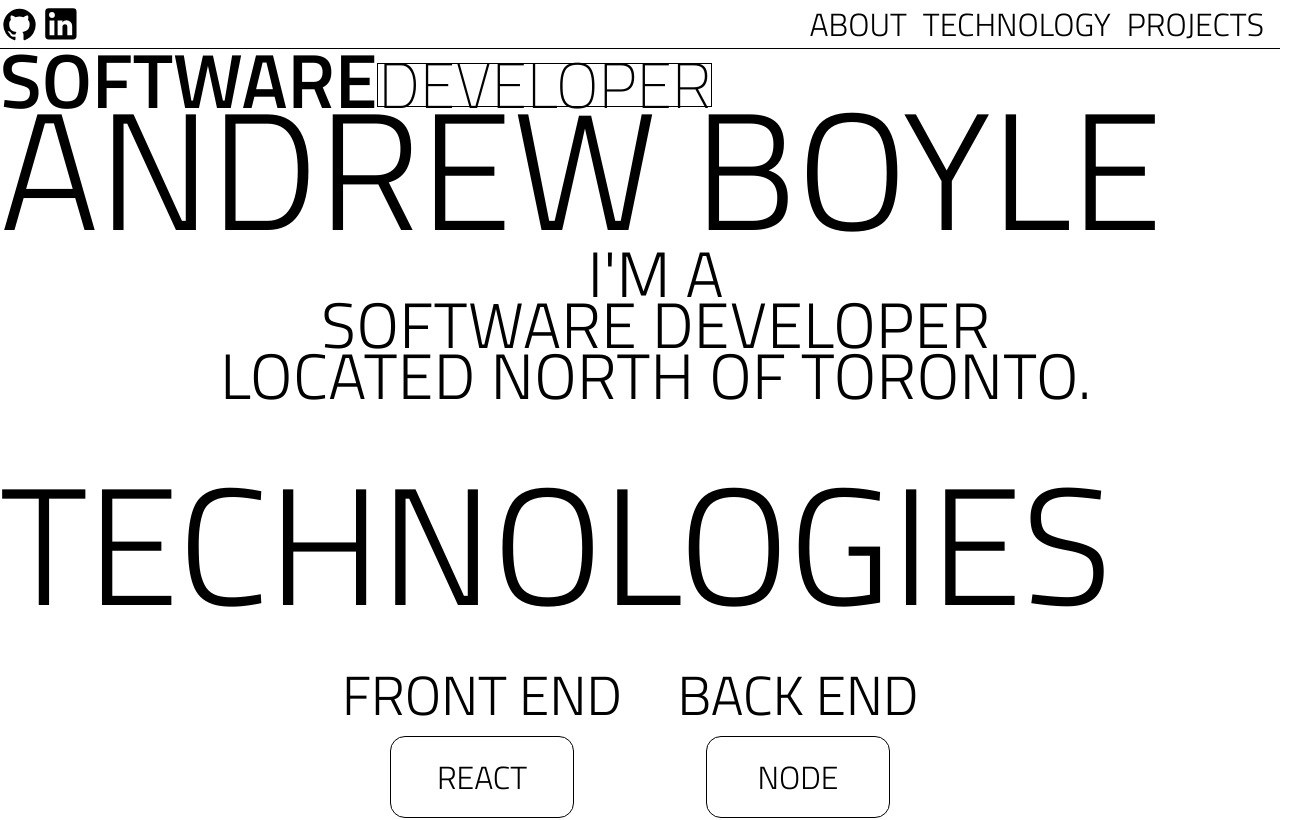
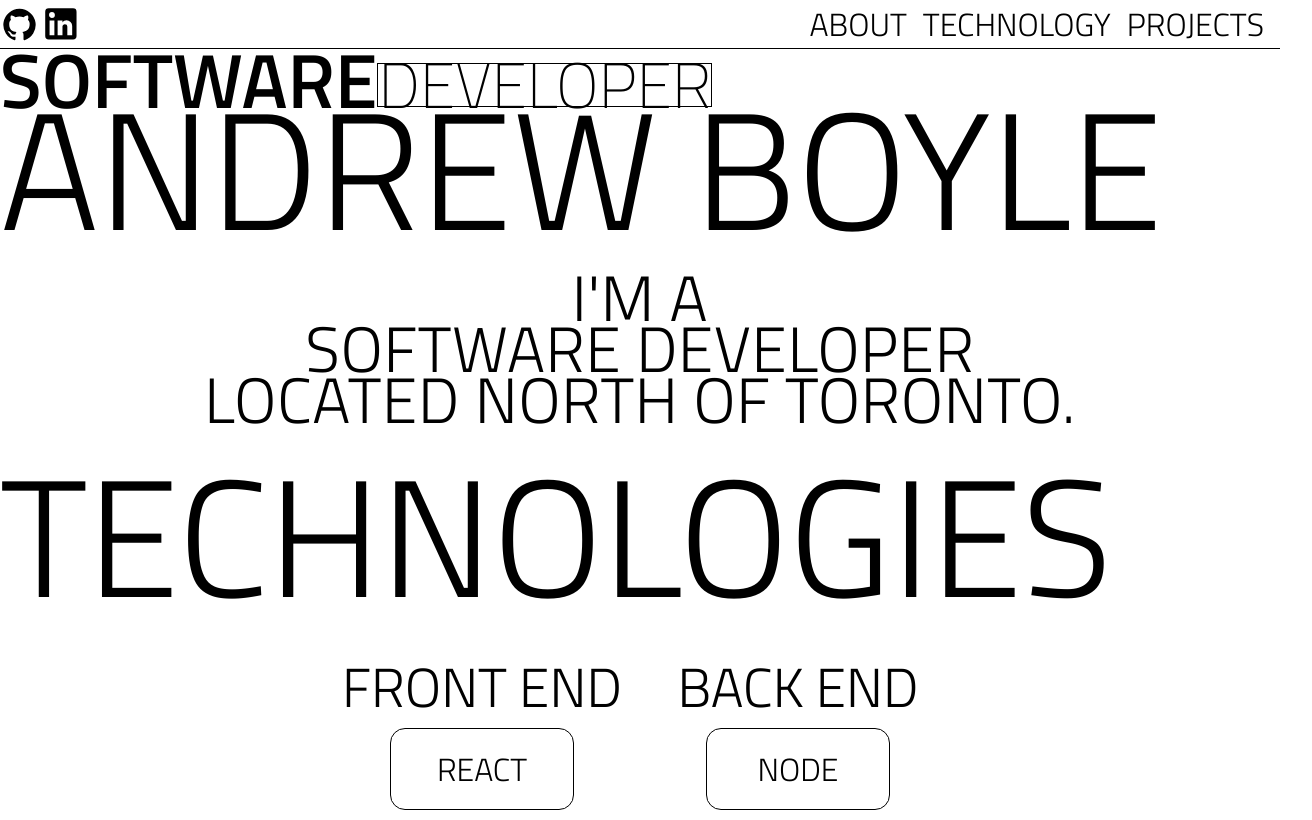
Before and after one commit to andyb2/portfolio-website, a React (Create React App) app: page / in a window 1280 px wide. Shown: the top 820 px of the page, 1312 px wide, since content can reach past the window. Built offline with nearby package versions, Linux system fonts and the light colour scheme.

Commit message:
reverted changes

```diff
--- a/src/pages/Home.tsx
+++ b/src/pages/Home.tsx
@@ -45,11 +45,10 @@ const about = {
   display: 'flex',
   justifyContent: 'center',
   alignItems: 'center',
-  paddingBottom: '1rem',
 };
 
 const introduction = {
-  padding: '1rem',
+  paddingTop: '2.5rem',
   width: '100%',
   display: 'flex',
   justifyContent: 'center',
```
